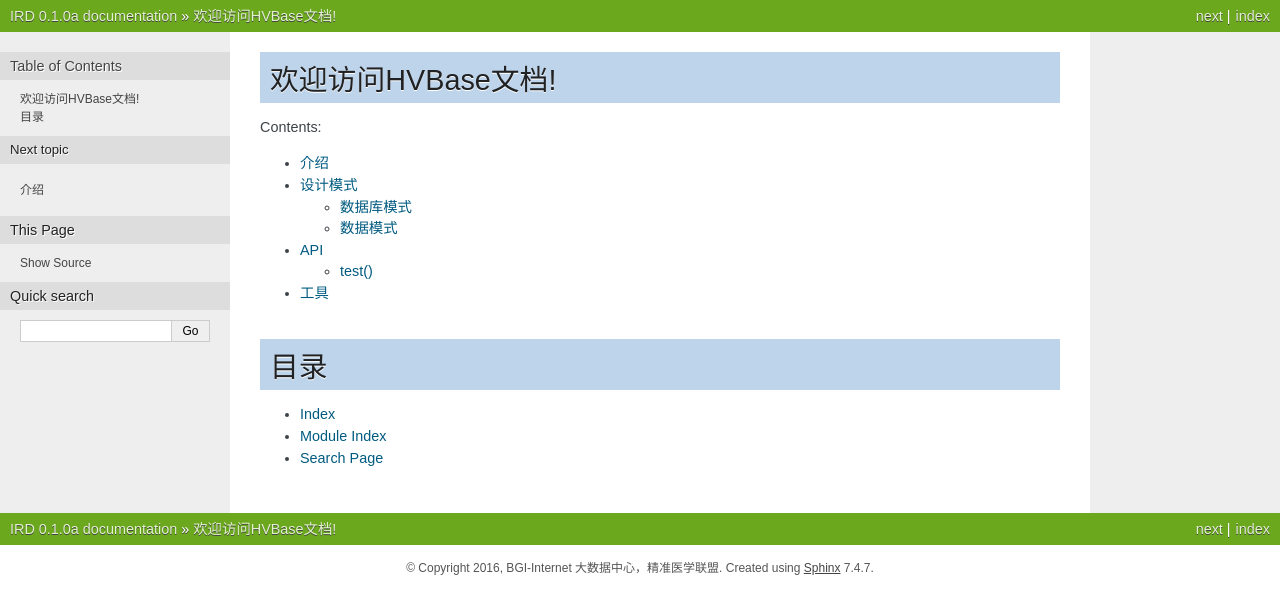
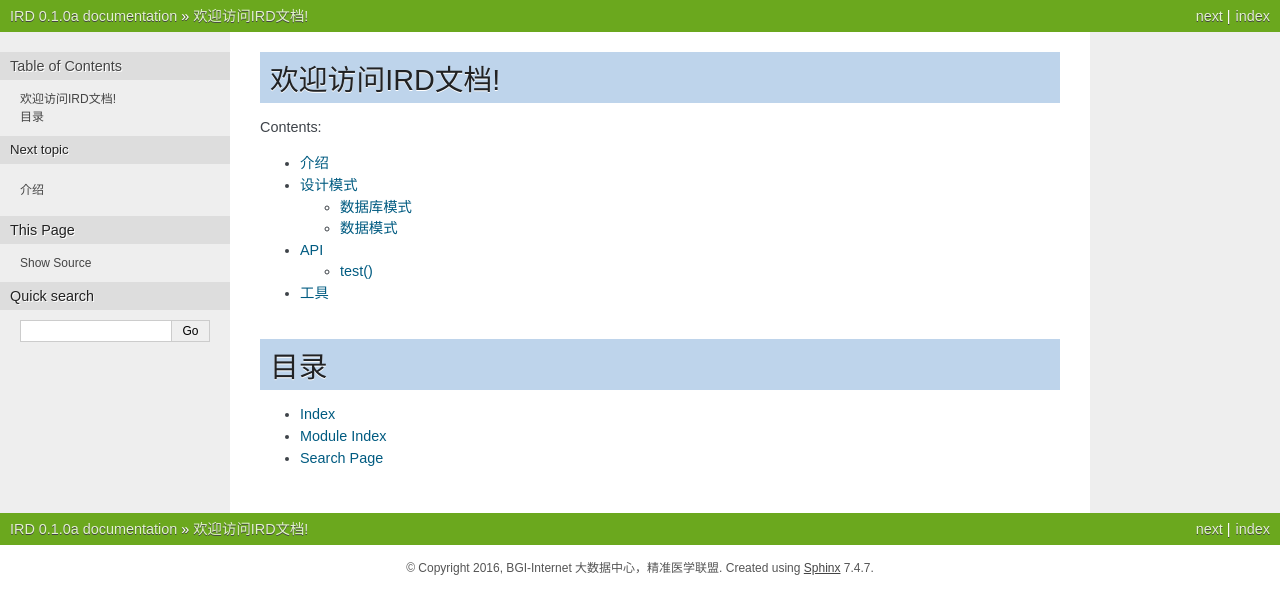
Before and after one commit to PaddyXiao/IRD-docs, a Sphinx documentation site: the page built from docs/source/index.rst, in a window 1280 px wide. Shown: the top 614 px of the page. Built offline with Sphinx 7.4.7, drawn with Linux system fonts in a browser that asks for light colours.

Commit message:
修改主页内容

```diff
--- a/docs/source/index.rst
+++ b/docs/source/index.rst
@@ -1,9 +1,9 @@
-.. HVBase documentation master file, created by
+.. IRD documentation master file, created by
    sphinx-quickstart on Thu Jun  2 16:07:52 2016.
    You can adapt this file completely to your liking, but it should at least
    contain the root `toctree` directive.
 
-欢迎访问HVBase文档!
+欢迎访问IRD文档!
 ==================================
 
 Contents:
```
Also changed, not shown: 6 other files.
